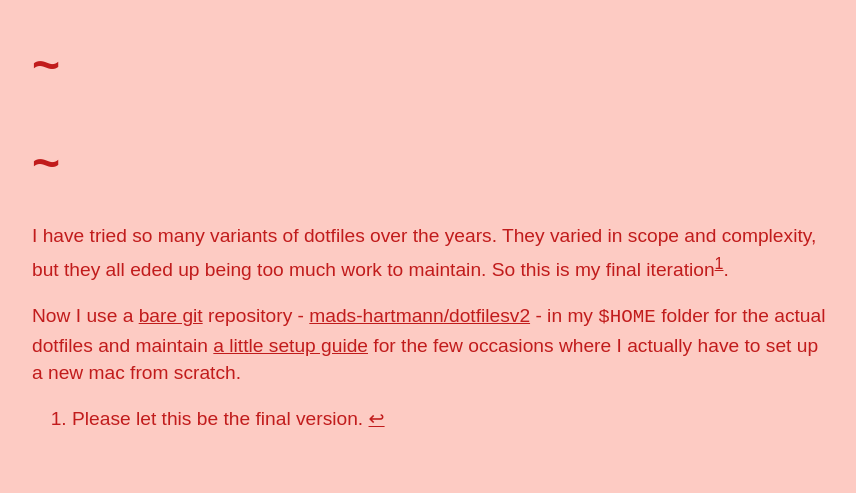
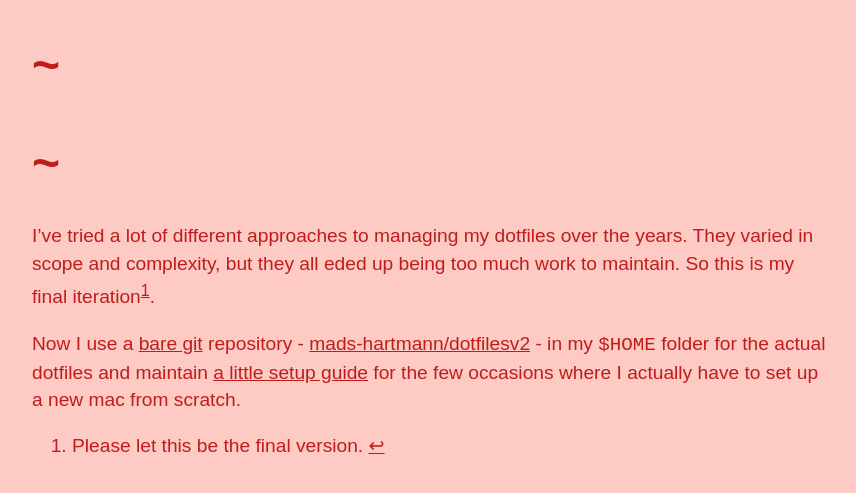
Before and after one commit to mads-hartmann/computer.mads-hartmann.com, a Jekyll site: the page built from computer.mads-hartmann.com/index.md, in a window 1280 px wide. Shown: the top 493 px of the page, without its empty margins (208-1064 px from the left). Built offline with Jekyll 4.4.1, drawn with Linux system fonts in a browser that asks for light colours; some web fonts are replaced; our own code applies the rules of GitHub Pages for plain Markdown files.

Commit message:
A few more changes

```diff
--- a/computer.mads-hartmann.com/index.md
+++ b/computer.mads-hartmann.com/index.md
@@ -4,7 +4,7 @@ title: ~
 
 # ~
 
-I have tried so many variants of dotfiles over the years. They varied in scope and complexity, but they all eded up being too much work to maintain. So this is my final iteration[^1].
+I've tried a lot of different approaches to managing my dotfiles over the years. They varied in scope and complexity, but they all eded up being too much work to maintain. So this is my final iteration[^1].
 
 Now I use a [bare git](https://git-scm.com/docs/git-clone#Documentation/git-clone.txt---bare) repository - [mads-hartmann/dotfilesv2](https://github.com/mads-hartmann/dotfilesv2) - in my `$HOME` folder for the actual dotfiles and maintain [a little setup guide](/setting-up-a-new-mac) for the few occasions where I actually have to set up a new mac from scratch.
 
--- a/computer.mads-hartmann.com/static/main.css
+++ b/computer.mads-hartmann.com/static/main.css
@@ -44,12 +44,12 @@ pre {
 }
 
 details {
-  padding: 0 0 1rem 0;
+  padding: 0.5rem 0;
 }
 
 summary {
   font-weight: bold;
-  padding: 1rem 0 0 0;
+  padding: 0;
 }
 
 main {
```
Also changed, not shown: computer.mads-hartmann.com/_setup_steps/4-ssh.md (+16 -4 lines), computer.mads-hartmann.com/_setup_steps/5-dotfiles.md (+3 -0 lines), computer.mads-hartmann.com/_setup_steps/7-other-apps.md (+2 -1 lines), computer.mads-hartmann.com/setup.md (+1 -1 lines).
